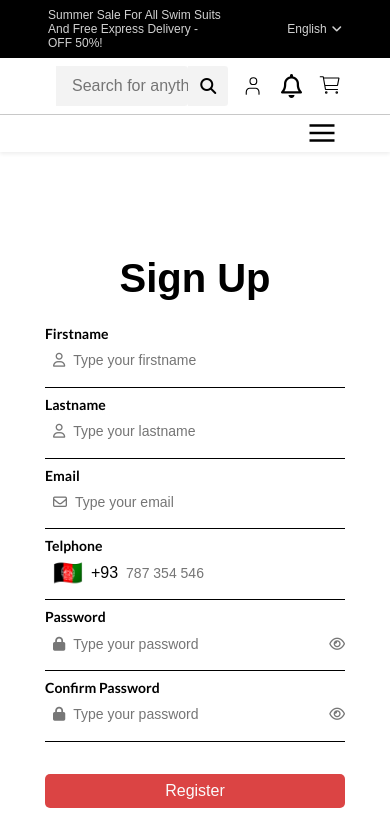
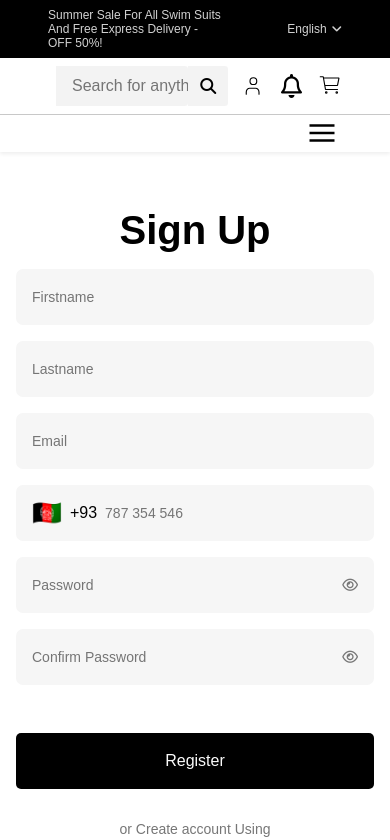
Before and after one commit to Julesntizimira/lit-frontend, a React (Create React App) app in the folder lit-app/: page /register in a window 390 px wide. Shown: the top 840 px of the page. Built offline with nearby package versions, Linux system fonts and the light colour scheme.

Commit message:
responsive register page

```diff
--- a/lit-app/src/index.css
+++ b/lit-app/src/index.css
@@ -568,36 +568,45 @@ footer {
   justify-content: center;
   align-items: center;
   width: 100%;
-  padding: 3rem;
+  padding: 0rem 3rem;
   gap: 1rem
 }
 .login-page-wrapper form {
   display: flex;
   flex-direction: column;
   justify-content: center;
-}
-.login-page-wrapper  label {
+  gap: 1rem;
+  max-width: 100%;
+}
+/* .login-page-wrapper  label {
   font-size: 14px;
   padding: 0.5rem 0;
   font-family: lato, sans-serif;
   font-weight: 600;
-  border-bottom: 1px solid black;
-}
-.login-page-wrapper label > div {
-  padding-left: 0.5rem;
+} */
+.login-page-wrapper label {
+  height: 56px;
+  width: 435px;
+  max-width: 100%;
+  padding: 1rem;
   display: flex;
   align-items: center;
   gap: 0.5rem;
-  width: 300px;
-}
-.login-page-wrapper label > div > input {
-  height: 2.3rem;
+  background-color: #F6F6F6;
+  border-radius: 7px;
+}
+
+
+.login-page-wrapper label > input {
   width: 100%;
   border: none;
   outline: none;
   font-size: 14px;
-}
-.login-page-wrapper label > div > i {
+  color: #5a5a5a;
+  background-color: transparent;
+}
+
+.login-page-wrapper label > i {
   font-size: 14px;
   color: rgb(119, 119, 119);
 }
@@ -611,14 +620,14 @@ footer {
 }
 .login-page-wrapper form button {
   margin-top: 2rem;
-  padding: 0.5rem 2rem;
   color: rgb(218, 218, 218);
-  background-color: var(--red-color);
+  background-color: black;
   color: var(--white-color);
   border: none;
   cursor: pointer;
   border-radius: 5px;
   width: 100%;
+  height: 56px;
 }
 .login-page-wrapper .login-btn-cont a{
   color: var(--red-color);
@@ -1810,6 +1819,7 @@ footer {
   .review-section,
   .cart-section,
   .payment-steps-wrapper,
+  .form-wrapper,
   footer{
     padding-left: 2rem;
     padding-right: 2rem;
@@ -1852,6 +1862,7 @@ footer {
   .review-section,
   .cart-section,
   .payment-steps-wrapper,
+  .form-wrapper,
   footer{
     padding-left: 1rem;
     padding-right: 1rem;
--- a/lit-app/src/login.js
+++ b/lit-app/src/login.js
@@ -13,28 +13,22 @@ export default function Login() {
             <div className="form-wrapper">
                 <h1>Login</h1>
 
-                <form>
-                    <label htmlFor="email"> Email
-                    <div>
-                        <i className="fa-regular fa-envelope"></i>
+                <form className="login-register-form">
+                    <label htmlFor="email">
                         <input
                             id="email"
                             type="email"
                             name="name"
-                            placeholder="Type your email"
+                            placeholder="Email"
                             required
                         />
-                    </div>
-
                     </label>
-                    <label htmlFor="password"> Password
-                        <div>
-                            <i className="fa-solid fa-lock"></i>
+                    <label htmlFor="password">
                             <input
                                     id="password"
                                     type={passwordType}
                                     name="password"
-                                    placeholder="Type your password"
+                                    placeholder="Password"
                                     required
                             />
                             <i className={`fa-regular ${passwordEye}`}
@@ -50,7 +44,6 @@ export default function Login() {
                                     cursor: "pointer"
                                 }}
                             ></i>
-                        </div>
                     </label>
                     <button>Login</button>
                 </form>
--- a/lit-app/src/register.js
+++ b/lit-app/src/register.js
@@ -24,47 +24,36 @@ export default function Register() {
             <div className="form-wrapper">
                 <h1>Sign Up</h1>
 
-                <form>
-                    <label htmlFor="firstname"> Firstname
-                        <div>
-                            <i class="fa-regular fa-user"></i>
+                <form className="login-register-form">
+                    <label htmlFor="firstname">
                             <input
                                 id="firstname"
                                 type="text"
                                 name="name"
-                                placeholder="Type your firstname"
+                                placeholder="Firstname"
                                 required
                             />
-
-                        </div>
                     </label>
-                    <label htmlFor="lastname"> Lastname
-                        <div>
-                            <i class="fa-regular fa-user"></i>
+                    <label htmlFor="lastname">
                             <input
                                 id="lastname"
                                 type="text"
                                 name="name"
-                                placeholder="Type your lastname"
+                                placeholder="Lastname"
                                 required
                             />
-                        </div>
                     </label>
 
-                    <label htmlFor="email"> Email
-                        <div>
-                            <i className="fa-regular fa-envelope"></i>
+                    <label htmlFor="email">
                         <input
-                                id="email"
+                            id="Email"
                             type="email"
                             name="name"
-                                placeholder="Type your email"
+                            placeholder="Email"
                             required
                         />
-                        </div>
                     </label>
-                    <label htmlFor="phone"> Telphone
-                        <div>
+                    <label htmlFor="phone">
                             <div
                                 className="countryCode"
                                 onClick={ () => {
@@ -106,17 +95,14 @@ export default function Register() {
                                 placeholder="787 354 546"
                                 required
                             />
-                        </div>
                     </label>
 
-                    <label htmlFor="password"> Password
-                        <div>
-                            <i class="fa-solid fa-lock"></i>
+                    <label htmlFor="password">
                         <input
                                 id="password"
                                 type={passwordType}
                                 name="password"
-                                    placeholder="Type your password"
+                                placeholder="Password"
                                 required
                         />
                         <i class={`fa-regular ${passwordEye}`}
@@ -132,16 +118,13 @@ export default function Register() {
                                 cursor: "pointer"
                             }}
                         ></i>
-                        </div>
                     </label>
-                    <label htmlFor="confirm_password"> Confirm Password
-                        <div>
-                            <i class="fa-solid fa-lock"></i>
+                    <label htmlFor="confirm_password">
                             <input
                                     id="confirm_password"
                                     type={passwordTypeConfirm}
                                     name="confirm_password"
-                                    placeholder="Type your password"
+                                    placeholder="Confirm Password"
                                     required
                                 />
                             <i class={`fa-regular ${confirmPasswordEye}`}
@@ -157,7 +140,6 @@ export default function Register() {
                                     cursor: "pointer"
                                 }}
                             ></i>
-                        </div>
                     </label>
                     <button>Register</button>
                 </form>
```
Lines whose indentation alone changed are shown as unchanged.
